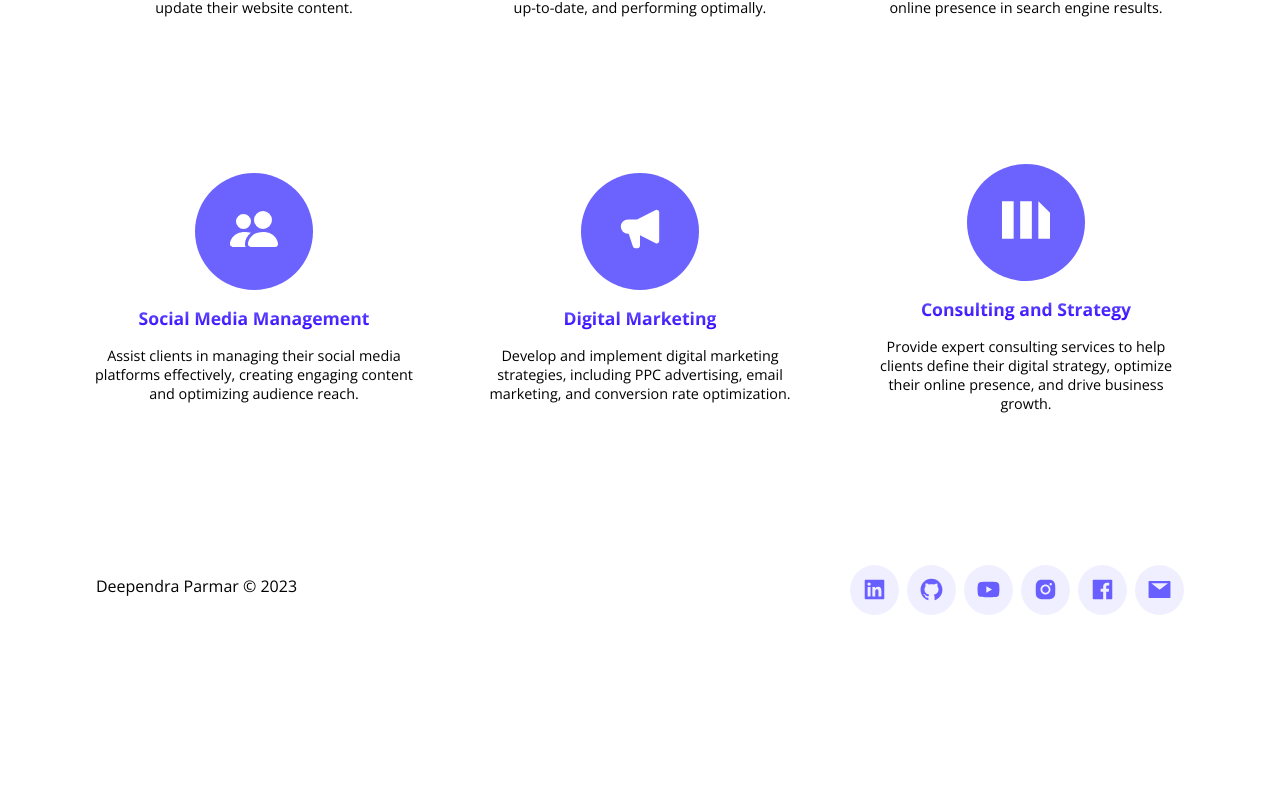
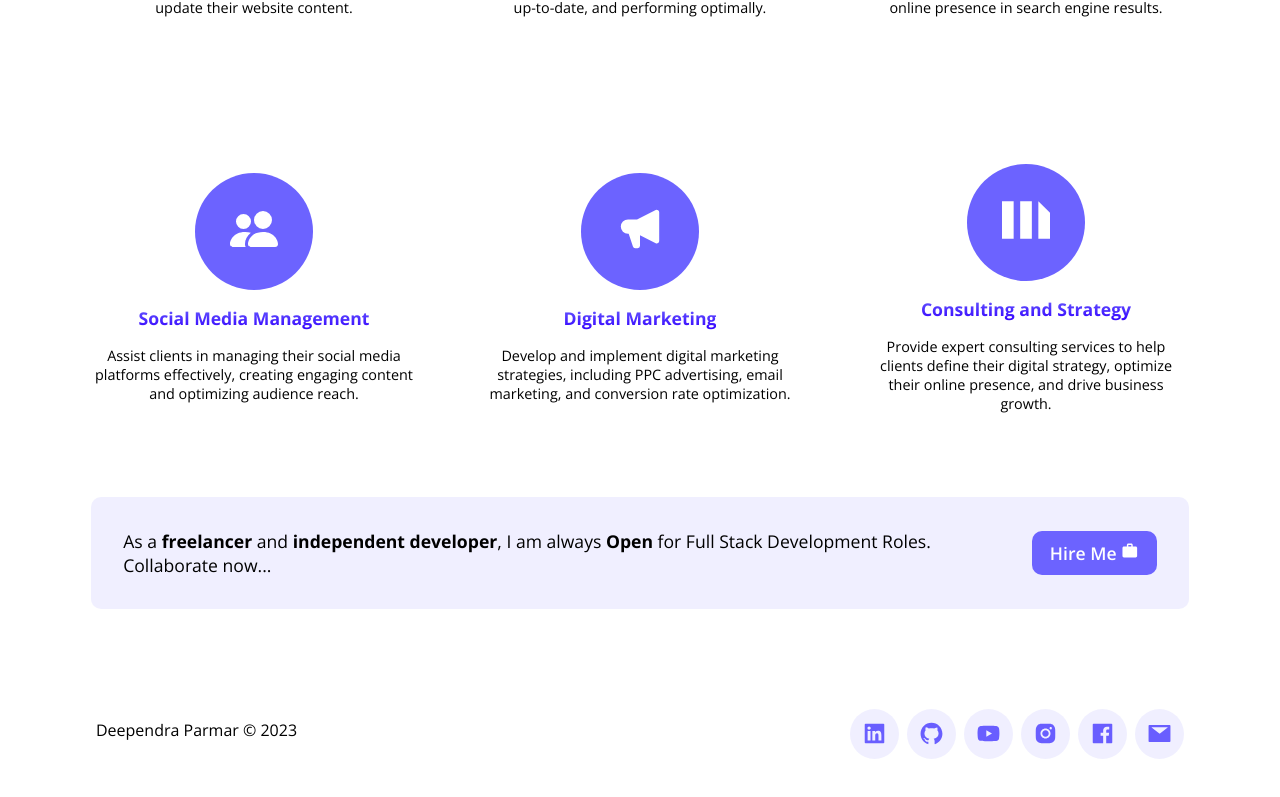
Before and after one commit to DeependraParmar/DeependraParmarPortfolio, a React (Create React App) app: page /services in a window 1280 px wide. Shown: the part 921-1718 px from the top of the page. Before the commit the page ends 1580 px from the top, so only its background shows below. Built offline with nearby package versions, Linux system fonts and the light colour scheme.

Commit message:
Committing services section files

```diff
--- a/src/components/Blog.jsx
+++ b/src/components/Blog.jsx
@@ -84,7 +84,7 @@ export default function Blog() {
         opacity: 1
       },
       transition: {
-        duration: 0.5,
+        duration: 0.65,
       }
     },
   }
--- a/src/components/Services.jsx
+++ b/src/components/Services.jsx
@@ -9,6 +9,7 @@ import { HiSpeakerphone } from 'react-icons/hi'
 import { SiMicrostrategy } from 'react-icons/si'
 import servicesimage from "../assets/services.svg";
 import { motion } from 'framer-motion'
+import { MdWork } from 'react-icons/md'
 
 export default function Services() {
   document.title = "Services | Deependra Parmar";
@@ -63,7 +64,7 @@ export default function Services() {
   const animations = {
     head: {
       initial: { opacity: 0, y: 70 },
-      whileInView: { opacity: 1, y: 0},
+      whileInView: { opacity: 1, y: 0 },
       transition: { duration: 0.5, ease: "easeInOut" }
     }
   }
@@ -84,6 +85,10 @@ export default function Services() {
           </motion.div>
         ))}
       </div>
+      <motion.div {...animations.head} className="contact">
+        <p>As a <b>freelancer</b> and <b>independent developer</b>, I am always <b>Open</b> for Full Stack Development Roles. Collaborate now...</p>
+        <a href="mailto:deependraparmar1@gmail.com" target='_blank' rel='noopener noreferrer' >Hire Me <MdWork/></a>
+      </motion.div>
     </div>
   )
 }
--- a/src/styles/services.scss
+++ b/src/styles/services.scss
@@ -79,4 +79,27 @@
             }
         }
     }
+    .contact{
+        display: flex;
+        align-items: center;
+        justify-content: space-between;
+        background-color: $main-light;
+        width: 85%;
+        margin: 2rem auto;
+        border-radius: 10px;
+        padding: 2rem;
+
+        >p{
+            font: 400 1.1rem "Open Sans";
+            width: 80%;
+        }
+        >a{
+            font-size: 1.1rem;
+            font-weight: 600;
+            background-color: $main;
+            padding: 10px 18px;
+            border-radius: 10px;
+            color: white;
+        }
+    }
 }
```
